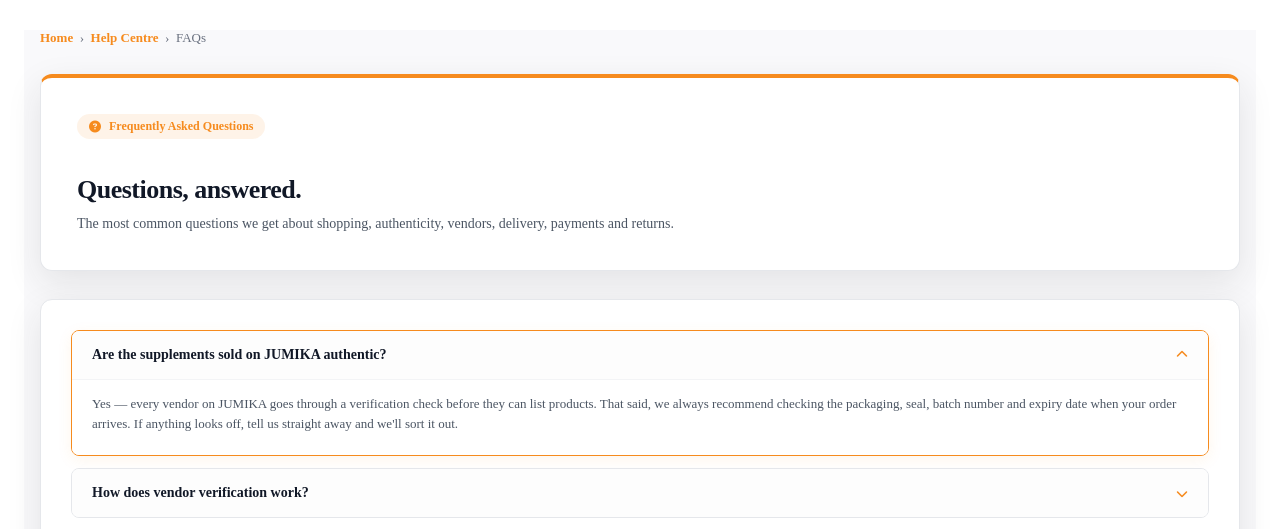
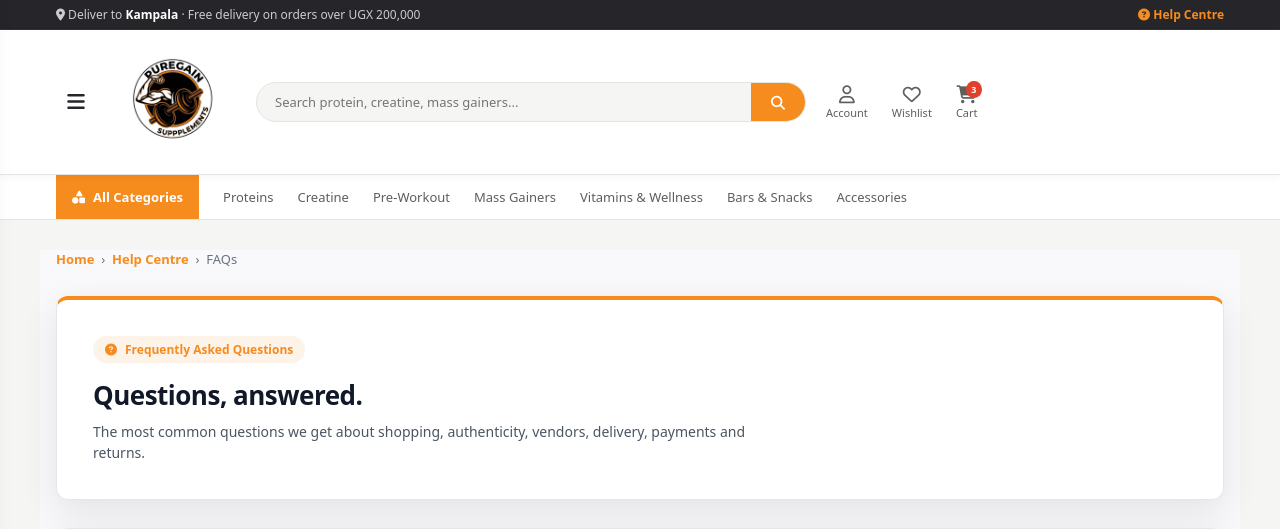
Before and after one commit to 2400724428-eng/ITPD-GROUP-PROJECT, a PHP site: page /faq.php in a window 1280 px wide. Shown: the top 529 px of the page. Run offline with PHP 8.4, Linux system fonts and the light colour scheme.

Commit message:
Fix asset pathing for subfolders and update Google login config

```diff
--- a/includes/header.php
+++ b/includes/header.php
@@ -0,0 +1,152 @@
+<!DOCTYPE html>
+<html lang="en">
+<head>
+
+    <link rel="stylesheet" href="https://cdnjs.cloudflare.com/ajax/libs/font-awesome/6.4.0/css/all.min.css">
+
+    <link rel="stylesheet" href="/gym-supplements-store/assets/css/index.css">
+
+</head>
+<body>
+
+    <!-- == TOP BAR == -->
+    <div class="jum-topbar">
+        <div class="jum-topbar-container">
+            <p><i class="fa-solid fa-location-dot"></i> Deliver to <strong>Kampala</strong> · Free delivery on orders over UGX 200,000</p>
+            <div class="jum-topbar-links">
+                <a href="help-desk.php"><i class="fa-solid fa-circle-question"></i> Help Centre</a>
+            </div>
+        </div>
+    </div>
+
+    <!-- === MAIN HEADER === -->
+    <header class="jum-header">
+        <div class="jum-header-container">
+            <!-- 1. MENU BUTTON VISIBLE ON ALL SCREENS -->
+            <button class="jum-menu-btn" id="mobileMenuBtn" type="button" aria-label="Toggle Navigation Menu">
+                <i class="fa-solid fa-bars"></i>
+            </button>
+
+            <!-- LOGO IMAGE -->
+            <div class="jum-logo">
+                <a href="index.php">
+
+ <?php
+// Automatically check whether 'assets/' is in the current folder or one level up
+$logo_src = file_exists('assets/images/logo.jpg') ? 'assets/images/logo.jpg' : '../assets/images/logo.jpg';
+?>
+
+<img src="<?= $logo_src; ?>" alt="Pure Gain Logo" class="jum-logo-img">
+
+                </a>
+
+          </div>
+
+          <style>
+
+/* Logo Styling */
+.jum-logo {
+    display: flex;
+    align-items: center;
+}
+
+.jum-logo a {
+    display: inline-block;
+    line-height: 0;
+}
+
+.jum-logo-img {
+    height: 120px; /* Adjust this value depending on your layout requirements */
+    width: auto;
+    object-fit: contain;
+    display: block;
+    border-radius: 500%;
+}
+
+/* Optional: Mobile Drawer Logo Integration */
+.jum-drawer-header {
+    display: flex;
+    align-items: center;
+    justify-content: space-between;
+}
+
+.jum-drawer-logo .jum-logo-img {
+    height: 70px; /* Slightly smaller for the slide drawer header if needed */
+}
+
+  </style>
+
+
+            <!-- SEARCH BAR -->
+            <form class="jum-search" onsubmit="return false;">
+                <input type="text" placeholder="Search protein, creatine, mass gainers..." aria-label="Search products">
+                <button type="submit" aria-label="Search">
+                    <i class="fa-solid fa-magnifying-glass"></i>
+                </button>
+            </form>
+
+            <!-- DESKTOP HEADER ICONS -->
+            <div class="jum-desktop-icons">
+                <a href="account.php" class="jum-icon-link">
+                    <i class="fa-regular fa-user"></i>
+                    <span>Account</span>
+                </a>
+                <a href="wishlist.php" class="jum-icon-link">
+                    <i class="fa-regular fa-heart"></i>
+                    <span>Wishlist</span>
+                </a>
+                <a href="cart.php" class="jum-icon-link jum-cart-wrapper">
+                    <i class="fa-solid fa-cart-shopping"></i>
+                    <span>Cart</span>
+                    <span class="jum-badge">3</span>
+                </a>
+            </div>
+        </div>
+    </header>
+
+    <!-- 2. DESKTOP CATEGORY NAVIGATION -->
+    <nav class="jum-catnav">
+        <div class="jum-catnav-container">
+            <div class="jum-cat-all" id="desktopMenuBtn" style="cursor: pointer;">
+                <i class="fa-solid fa-shapes"></i> All Categories
+            </div>
+            <a href="categories/proteins.php">Proteins</a>
+            <a href="categories/creatine.php">Creatine</a>
+            <a href="categories/workout.php">Pre-Workout</a>
+            <a href="categories/massgainers.php">Mass Gainers</a>
+            <a href="categories/vitamins.php">Vitamins &amp; Wellness</a>
+            <a href="categories/snacks.php">Bars &amp; Snacks</a>
+            <a href="categories/accessories.php">Accessories</a>
+        </div>
+    </nav>
+
+    <!-- 3. SLIDE MENU DETAILS & OVERLAY -->
+    <div class="jum-mobile-drawer" id="mobileMenu">
+        <div class="jum-drawer-header">
+            <div class="jum-drawer-logo">
+                <img src="assets/images/logo.jpg" alt="" class="jum-logo-img">
+            </div>
+            <button class="jum-drawer-close" id="closeMenu" type="button">
+                <i class="fa-solid fa-xmark"></i>
+            </button>
+        </div>
+        <div class="jum-drawer-body">
+            <a href="index.php"><i class="fa-solid fa-house"></i> Home</a>
+            <a href="categories/proteins.php"><i class="fa-solid fa-dumbbell"></i> Protein powders</a>
+            <a href="categories/creatine.php"><i class="fa-solid fa-bolt"></i> Creatine</a>
+            <a href="categories/workout.php"><i class="fa-solid fa-fire"></i> Pre-workout</a>
+            <a href="categories/massgainers.php"><i class="fa-solid fa-weight-hanging"></i> Mass gainers</a>
+            <a href="categories/vitamins.php"><i class="fa-solid fa-capsules"></i> Vitamins &amp; wellness</a>
+            <a href="categories/snacks.php"><i class="fa-solid fa-cookie-bite"></i> Bars &amp; snacks</a>
+            <a href="categories/accessories.php"><i class="fa-solid fa-bottle-water"></i> Accessories</a>
+            <div class="jum-drawer-divider"></div>
+            <a href="help-desk.php"><i class="fa-solid fa-circle-question"></i> Help centre</a>
+            <a href="contact.php"><i class="fa-solid fa-phone"></i> Contact us</a>
+        </div>
+    </div>
+    <div class="jum-overlay" id="menuOverlay"></div>
+
+<?php
+$js_path = file_exists('assets/js/index.js') ? 'assets/js/index.js' : '../assets/js/index.js';
+?>
+<script src="<?= $js_path; ?>"></script>
```
Also changed, not shown: account.php (+26 -3 lines).
